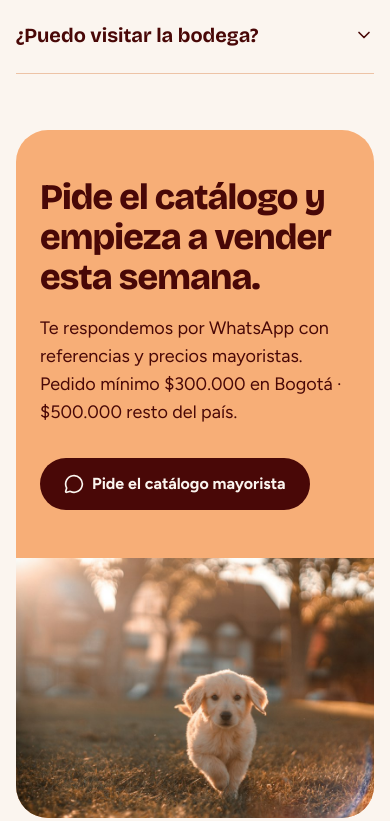
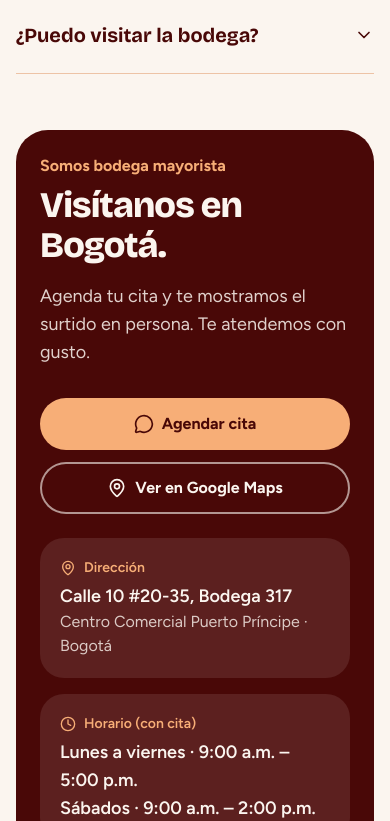
Before and after one commit to jhonrodriguezesteban-alt/mister-pets-reportes, a Next.js app in the folder web/: page / in a window 390 px wide. Shown: the part 10600-11421 px from the top of the page. Built offline with nearby package versions, Linux system fonts and the light colour scheme; no server answers.

Commit message:
Web: dirección, horario y sección para agendar visita a la bodega
Co-Authored-By: Claude Opus 5.5 <noreply@anthropic.com>
Claude-Session: https://claude.ai/code/session_013pxkjFaa78YsnUcjeKshdC

```diff
--- a/web/src/app/page.tsx
+++ b/web/src/app/page.tsx
@@ -16,6 +16,8 @@ import {
   CATALOG_MESSAGE,
   DIRECCION,
   HORARIO,
+  MAPS_URL,
+  VISITA_MESSAGE,
   INSTAGRAM_URL,
   PEDIDO_MINIMO_TEXTO,
   WHATSAPP_DISPLAY,
@@ -333,6 +335,57 @@ export default function Home() {
           </div>
         </section>
 
+        {/* VISITA */}
+        <section id="visitanos" aria-labelledby="visita-titulo" className="scroll-mt-32 px-4 pb-14 sm:pb-20">
+          <div className="mx-auto grid max-w-7xl gap-6 rounded-[2rem] bg-vino p-6 text-crema sm:p-10 lg:grid-cols-[1.1fr_0.9fr] lg:items-center">
+            <div>
+              <p className="font-bold text-durazno">Somos bodega mayorista</p>
+              <h2 id="visita-titulo" className="mt-2 font-display text-4xl font-extrabold tracking-tight sm:text-5xl">
+                Visítanos en Bogotá.
+              </h2>
+              <p className="mt-4 max-w-lg text-lg text-crema/85">
+                Agenda tu cita y te mostramos el surtido en persona. Te atendemos con gusto.
+              </p>
+              <div className="mt-8 flex flex-col gap-3 sm:flex-row">
+                <a
+                  href={whatsappLink(VISITA_MESSAGE)}
+                  target="_blank"
+                  rel="noopener noreferrer"
+                  className="btn inline-flex items-center justify-center gap-2 rounded-full bg-durazno px-6 py-3.5 font-bold text-vino hover:bg-durazno-200"
+                >
+                  <MessageCircle aria-hidden className="size-5" />
+                  Agendar cita
+                </a>
+                <a
+                  href={MAPS_URL}
+                  target="_blank"
+                  rel="noopener noreferrer"
+                  className="btn inline-flex items-center justify-center gap-2 rounded-full px-6 py-3.5 font-bold ring-2 ring-crema/60 ring-inset hover:bg-crema/10"
+                >
+                  <MapPin aria-hidden className="size-5" />
+                  Ver en Google Maps
+                </a>
+              </div>
+            </div>
+            <dl className="grid gap-4">
+              <div className="rounded-3xl bg-crema/10 p-5">
+                <dt className="flex items-center gap-2 text-sm font-semibold text-durazno">
+                  <MapPin aria-hidden className="size-4" /> Dirección
+                </dt>
+                <dd className="mt-1 text-lg font-semibold">Calle 10 #20-35, Bodega 317</dd>
+                <dd className="text-crema/80">Centro Comercial Puerto Príncipe · Bogotá</dd>
+              </div>
+              <div className="rounded-3xl bg-crema/10 p-5">
+                <dt className="flex items-center gap-2 text-sm font-semibold text-durazno">
+                  <Clock aria-hidden className="size-4" /> Horario (con cita)
+                </dt>
+                <dd className="mt-1 text-lg font-semibold">Lunes a viernes · 9:00 a.m. – 5:00 p.m.</dd>
+                <dd className="text-lg font-semibold">Sábados · 9:00 a.m. – 2:00 p.m.</dd>
+              </div>
+            </dl>
+          </div>
+        </section>
+
         {/* CTA FINAL */}
         <section className="px-4 pb-16">
           <div className="relative mx-auto grid max-w-7xl overflow-hidden rounded-[2rem] bg-durazno md:grid-cols-[1.3fr_0.7fr]">
@@ -394,7 +447,9 @@ export default function Home() {
               </li>
               <li className="flex gap-3">
                 <MapPin aria-hidden className="mt-0.5 size-5 shrink-0" />
-                {DIRECCION}
+                <a href={MAPS_URL} target="_blank" rel="noopener noreferrer" className="hover:underline">
+                  {DIRECCION}
+                </a>
               </li>
               <li className="flex gap-3">
                 <Clock aria-hidden className="mt-0.5 size-5 shrink-0" />
--- a/web/src/components/header.tsx
+++ b/web/src/components/header.tsx
@@ -11,6 +11,7 @@ const nav = [
   { href: "#como-comprar", label: "Cómo comprar" },
   { href: "#nosotros", label: "Nosotros" },
   { href: "#preguntas", label: "Preguntas" },
+  { href: "#visitanos", label: "Visítanos" },
 ];
 
 export function Header() {
--- a/web/src/content.ts
+++ b/web/src/content.ts
@@ -17,9 +17,10 @@ export const PEDIDO_MINIMO_BOGOTA = "$300.000";
 export const PEDIDO_MINIMO_NACIONAL = "$500.000";
 export const PEDIDO_MINIMO_TEXTO = `${PEDIDO_MINIMO_BOGOTA} en Bogotá · ${PEDIDO_MINIMO_NACIONAL} resto del país`;
 
-// POR CONFIRMAR: dirección exacta y horario de atención en Bogotá.
-export const DIRECCION = "Bogotá, Colombia";
-export const HORARIO = "Lunes a sábado · horario por confirmar";
+export const DIRECCION = "Calle 10 #20-35, Bodega 317, CC Puerto Príncipe, Bogotá";
+export const HORARIO = "Lunes a viernes 9:00 a.m. – 5:00 p.m. · Sábados 9:00 a.m. – 2:00 p.m.";
+export const MAPS_URL = `https://www.google.com/maps/search/?api=1&query=${encodeURIComponent("Calle 10 #20-35 Centro Comercial Puerto Príncipe, Bogotá")}`;
+export const VISITA_MESSAGE = "Hola Mister Pets, quiero agendar una cita para visitar la bodega.";
 
 export const stats = [
   { value: "+400", label: "referencias para tu negocio" },
@@ -142,6 +143,6 @@ export const faqs = [
   },
   {
     q: "¿Puedo visitar la bodega?",
-    a: "Sí, estamos en Bogotá. Escríbenos antes para confirmarte el horario de atención.",
+    a: "Sí. Somos bodega mayorista en la Calle 10 #20-35, Bodega 317, CC Puerto Príncipe (Bogotá). Atendemos con cita: agéndala por WhatsApp. Lunes a viernes de 9:00 a.m. a 5:00 p.m. y sábados de 9:00 a.m. a 2:00 p.m.",
   },
 ];
```
Also changed, not shown: 1 other file (tests, documents, lock files or other folders).
